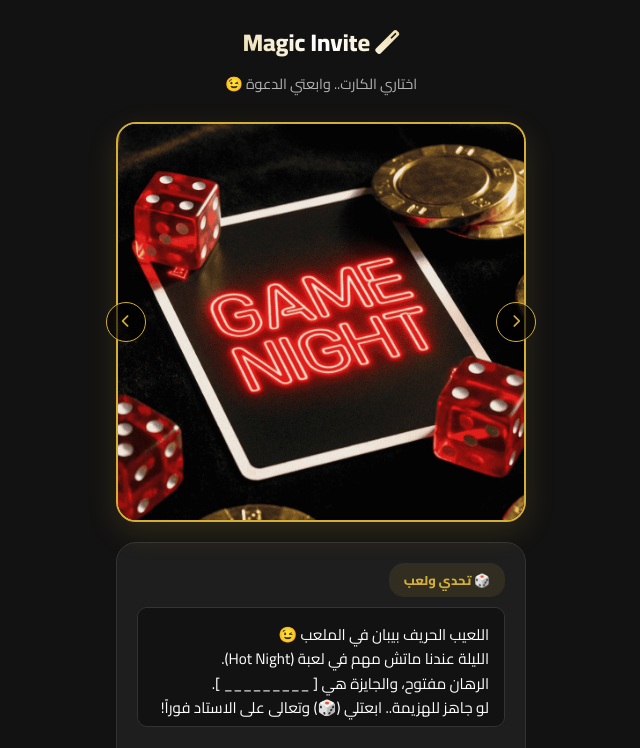
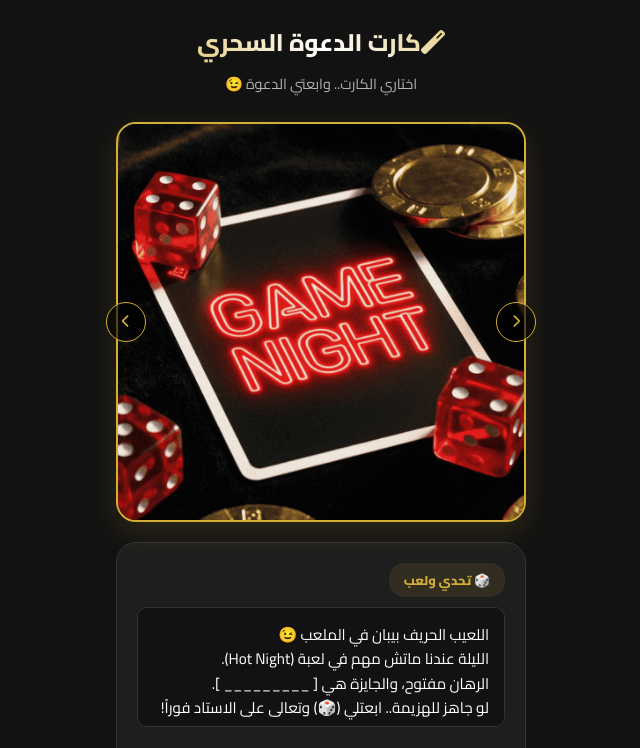
Before and after one commit to ahmed7933/Invite_Card, a plain HTML site: page index.html in a window 1280 px wide. Shown: the top 748 px of the page, without its empty margins (319-959 px from the left). Drawn offline with Linux system fonts and the light colour scheme.

Commit message:
Update index.html

```diff
--- a/index.html
+++ b/index.html
@@ -3,7 +3,7 @@
 <head>
     <meta charset="UTF-8">
     <meta name="viewport" content="width=device-width, initial-scale=1.0, maximum-scale=1.0, user-scalable=no">
-    <title>Magic Invitation | كارت الدعوة السحري</title>
+    <title>كارت الدعوة السحري</title>
 
     <link href="https://fonts.googleapis.com/css2?family=Cairo:wght@400;600;800&display=swap" rel="stylesheet">
     <link href="https://cdnjs.cloudflare.com/ajax/libs/font-awesome/6.0.0/css/all.min.css" rel="stylesheet">
@@ -229,7 +229,7 @@ textarea.message-box::-webkit-scrollbar-thumb {
 
     <div class="app-container">
         <header>
-            <div class="logo"><i class="fas fa-magic"></i> Magic Invite</div>
+            <div class="logo"><i class="fas fa-magic"></i>كارت الدعوة السحري</div>
             <div class="subtitle">اختاري الكارت.. وابعتي الدعوة 😉</div>
         </header>
 
```
